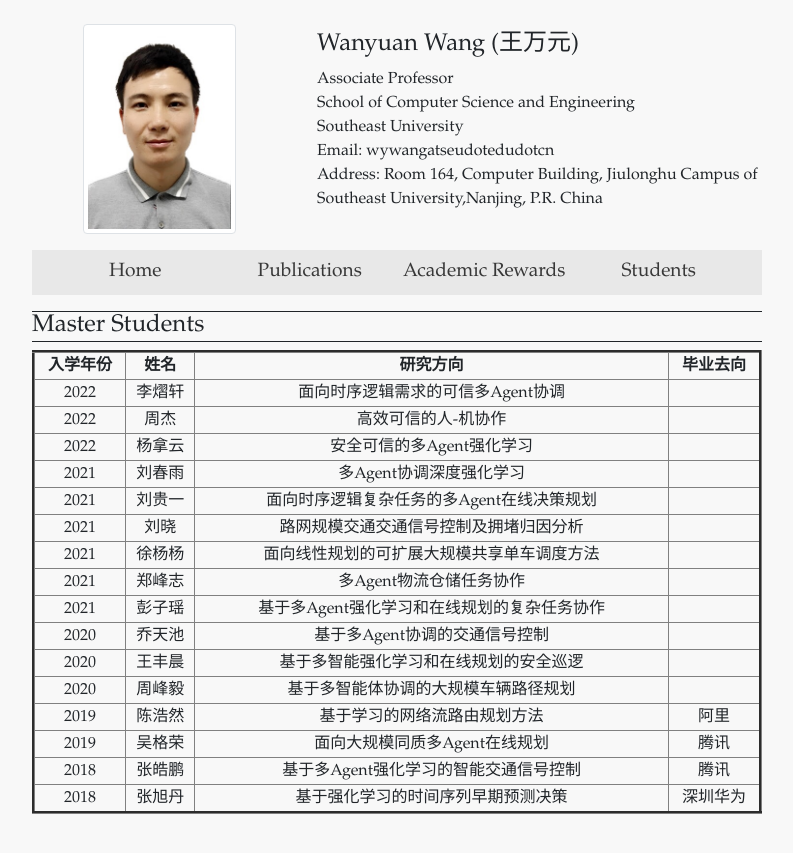
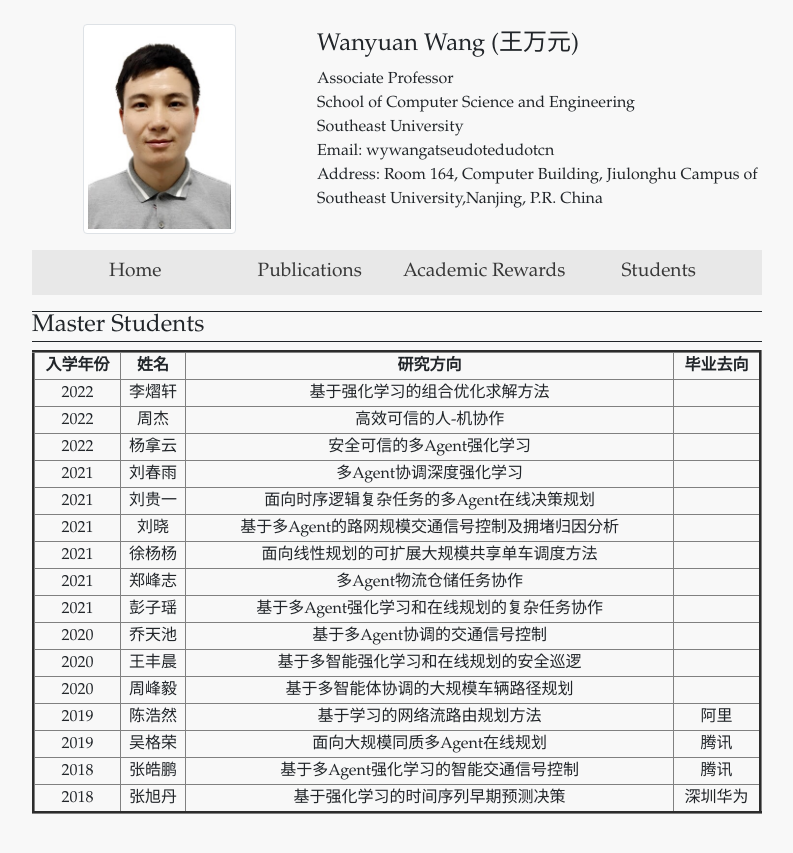
Before and after one commit to wanyuanwang/wanyuanwang.github.io, a Jekyll site: the page built from students.html, in a window 1280 px wide. Shown: the top 853 px of the page, without its empty margins (243-1036 px from the left). Built offline with Jekyll 4.4.1, drawn with Linux system fonts in a browser that asks for light colours.

Commit message:
Update students.html

```diff
--- a/students.html
+++ b/students.html
@@ -14,7 +14,7 @@ layout: default
           <tr align="center">
     	      <td>2022</td>
               <td>李熠轩</td>
-              <td>面向时序逻辑需求的可信多Agent协调</td>
+              <td>基于强化学习的组合优化求解方法</td>
               <td></td>
           </tr>
           <tr align="center">
@@ -44,7 +44,7 @@ layout: default
           <tr align="center">
     	      <td>2021</td>
               <td>刘晓</td>
-              <td>路网规模交通交通信号控制及拥堵归因分析</td>
+              <td>基于多Agent的路网规模交通信号控制及拥堵归因分析</td>
               <td></td>
           </tr>
           <tr align="center">
```
